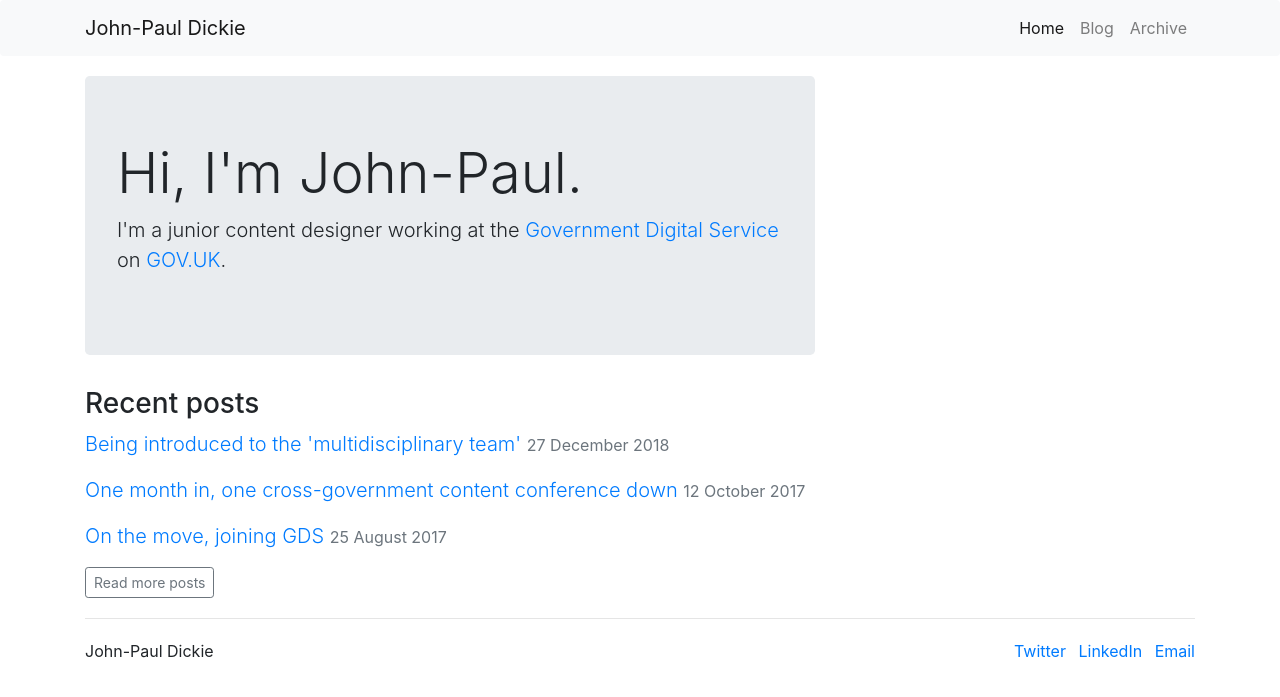
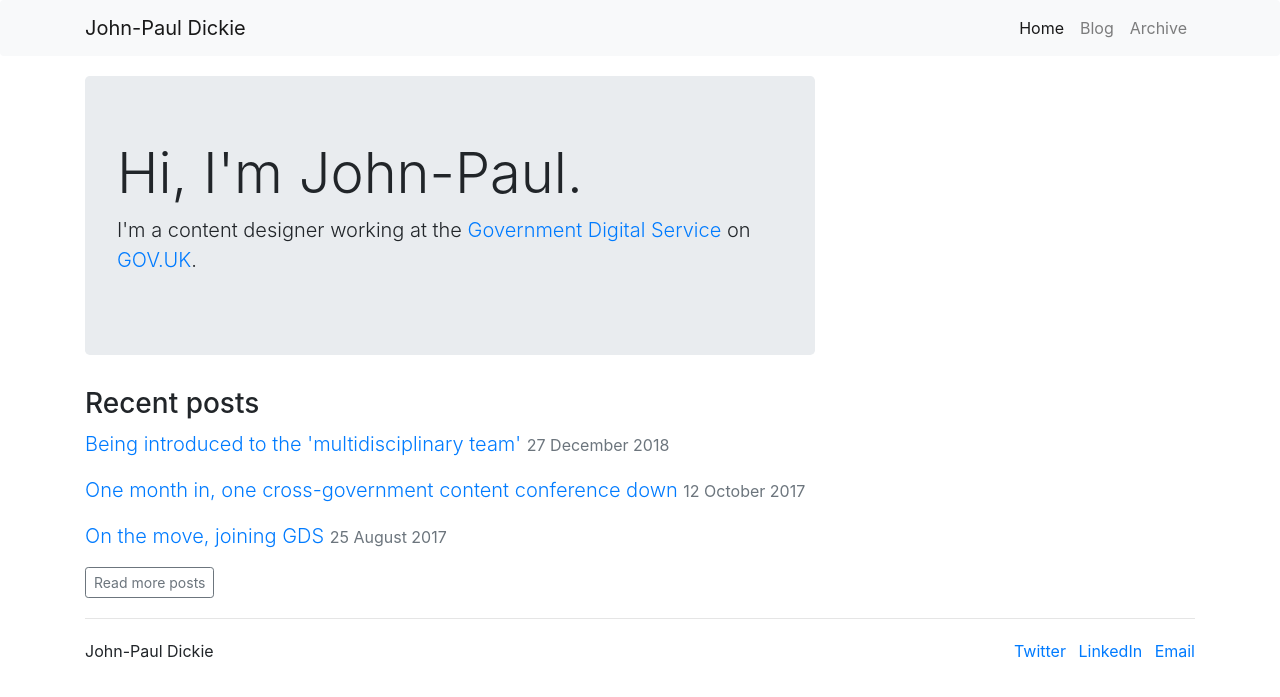
Before and after one commit to johnpauldickie/johnpauldickie.github.io, a Jekyll site: the page built from index.html, in a window 1280 px wide. Shown: the top 697 px of the page. Built offline with Jekyll 4.4.1, drawn with Linux system fonts in a browser that asks for light colours.

Commit message:
Update homepage

```diff
--- a/index.html
+++ b/index.html
@@ -5,7 +5,7 @@ title: Home
 
 					<div class="jumbotron">
 					  <h1 class="display-4">Hi, I'm John-Paul.</h1>
-						<p class="lead">I'm a junior content designer working at the <a href="https://www.gov.uk/government/organisations/government-digital-service" target="_blank">Government Digital Service</a> on <a href="https://www.gov.uk" target="_blank">GOV.UK</a>.</p>
+						<p class="lead">I'm a content designer working at the <a href="https://www.gov.uk/government/organisations/government-digital-service" target="_blank">Government Digital Service</a> on <a href="https://www.gov.uk" target="_blank">GOV.UK</a>.</p>
 					</div>
 
 
```
